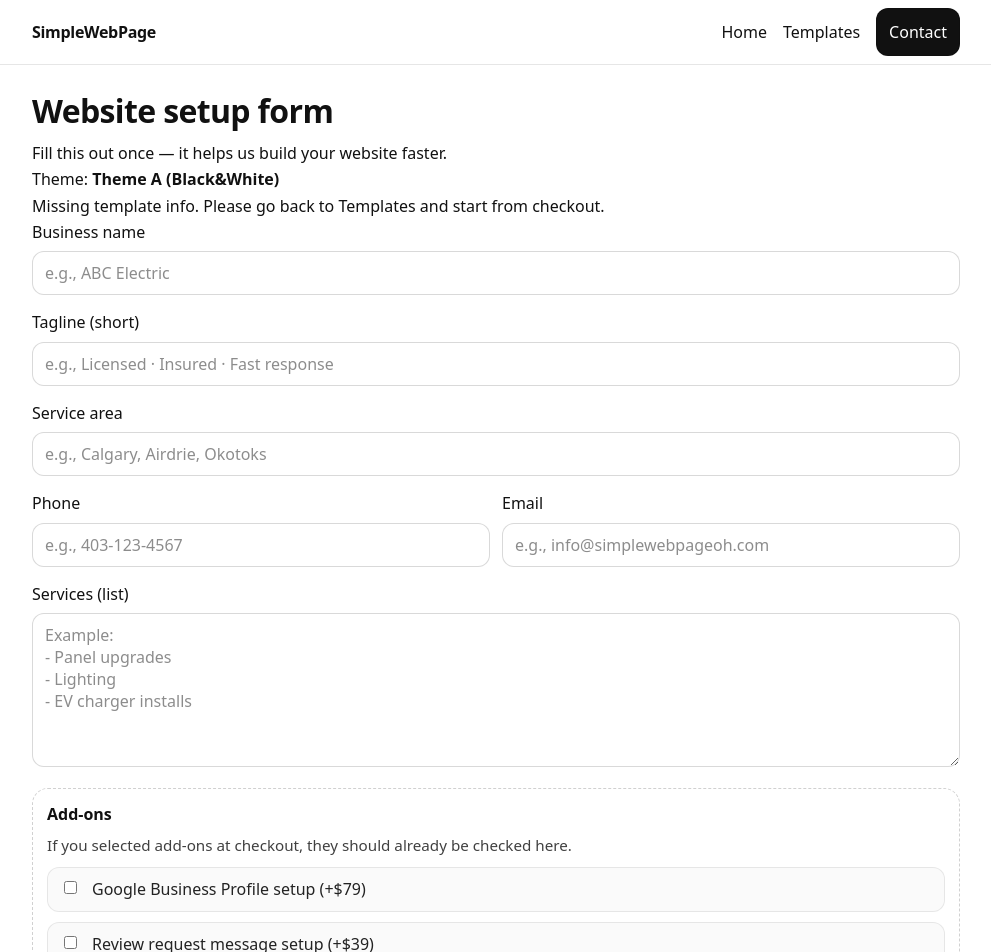
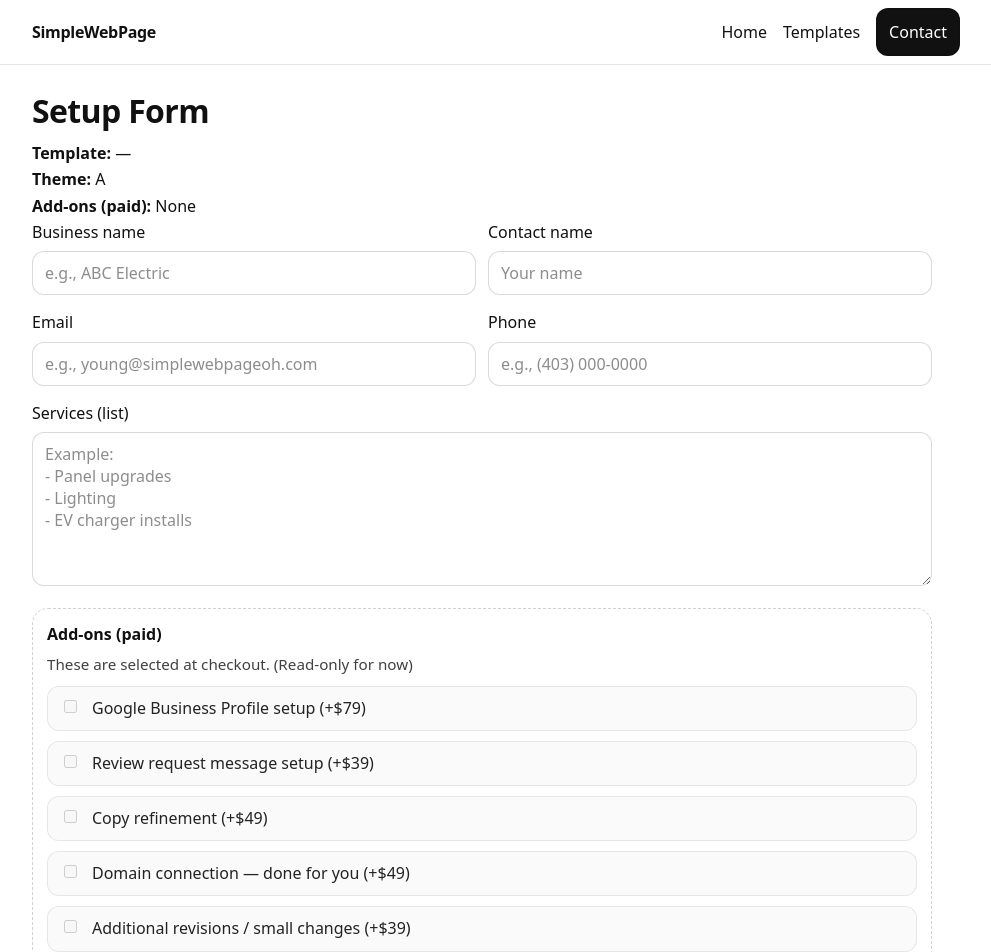
Before and after one commit to simplewebpageoh1/simplewebpage, a React (Vite) app: page /intake in a window 1280 px wide. Shown: the top 952 px of the page, without its empty margins (144-1135 px from the left). Built offline with nearby package versions, Linux system fonts and the light colour scheme; no server answers.

Commit message:
Semi-Final production ready update

```diff
--- a/src/pages/Intake/Intake.tsx
+++ b/src/pages/Intake/Intake.tsx
@@ -1,11 +1,7 @@
 // src/pages/Intake/Intake.tsx
-// ✅ 구매 후 '사업 정보/문구' 제출 폼(Intake Form)
-// - Netlify Forms 사용
-
-import { useEffect, useMemo, useState } from "react";
+import { useMemo, useState } from "react";
 import { useLocation, useNavigate } from "react-router-dom";
 import Seo from "../../components/seo/Seo";
-import { normalizeTheme, themeLabel } from "../../lib/theme";
 import styles from "./Intake.module.scss";
 
 type AddonKey =
@@ -13,74 +9,89 @@ type AddonKey =
   | "review_request"
   | "copy_refinement"
   | "domain_connection"
-  | "extra_revisions";
+  | "additional_revisions";
+
+const ADDON_LABELS: Record<AddonKey, string> = {
+  google_business: "Google Business Profile setup (+$79)",
+  review_request: "Review request message setup (+$39)",
+  copy_refinement: "Copy refinement (+$49)",
+  domain_connection: "Domain connection — done for you (+$49)",
+  additional_revisions: "Additional revisions / small changes (+$39)",
+};
+
+function parseAddons(raw: string): AddonKey[] {
+  const list = (raw || "")
+    .split(",")
+    .map((s) => s.trim())
+    .filter(Boolean);
+
+  const allow: AddonKey[] = [
+    "google_business",
+    "review_request",
+    "copy_refinement",
+    "domain_connection",
+    "additional_revisions",
+  ];
+
+  const set = new Set<AddonKey>();
+  for (const a of list) {
+    if (allow.includes(a as AddonKey)) set.add(a as AddonKey);
+  }
+  return [...set];
+}
 
 function encode(data: Record<string, string>) {
   return Object.keys(data)
-    .map((key) => encodeURIComponent(key) + "=" + encodeURIComponent(data[key]))
+    .map((key) => `${encodeURIComponent(key)}=${encodeURIComponent(data[key])}`)
     .join("&");
 }
 
-function parseAddons(csv: string): Set<AddonKey> {
-  const out = new Set<AddonKey>();
-  csv
-    .split(",")
-    .map((s) => s.trim())
-    .filter(Boolean)
-    .forEach((s) => {
-      if (
-        s === "google_business" ||
-        s === "review_request" ||
-        s === "copy_refinement" ||
-        s === "domain_connection" ||
-        s === "extra_revisions"
-      ) {
-        out.add(s);
-      }
+async function submitToNetlifyForms(formData: Record<string, string>) {
+  const res = await fetch("/", {
+    method: "POST",
+    headers: { "Content-Type": "application/x-www-form-urlencoded" },
+    body: encode(formData),
   });
-  return out;
+  if (!res.ok) throw new Error("Netlify form submit failed");
 }
 
 export default function Intake() {
   const navigate = useNavigate();
   const location = useLocation();
-  const params = useMemo(() => new URLSearchParams(location.search), [location.search]);
+  const params = useMemo(
+    () => new URLSearchParams(location.search),
+    [location.search],
+  );
 
-  // URL params (from Stripe success_url)
   const template = params.get("template") ?? "";
-  const theme = normalizeTheme(params.get("theme"));
-  const addonsCsv = params.get("addons") ?? "";
+  const theme = (params.get("theme") ?? "A").toUpperCase();
+  const addonsRaw = params.get("addons") ?? "";
 
-  const addonsFromUrl = useMemo(() => parseAddons(addonsCsv), [addonsCsv]);
+  // ✅ checkout에서 넘어온 addons만 "읽기 전용"으로 표시
+  const addonsList = useMemo(() => parseAddons(addonsRaw), [addonsRaw]);
+  const addonsSet = useMemo(() => new Set(addonsList), [addonsList]);
 
+  const hasGoogleBusiness = addonsSet.has("google_business");
+  const hasReviewRequest = addonsSet.has("review_request");
+  const hasCopyRefinement = addonsSet.has("copy_refinement");
+  const hasDomainConnection = addonsSet.has("domain_connection");
+  const hasAdditionalRevisions = addonsSet.has("additional_revisions");
+
+  const addonsDisplay = useMemo(() => {
+    if (!addonsList.length) return "None";
+    return addonsList.map((k) => ADDON_LABELS[k]).join(" | ");
+  }, [addonsList]);
+
+  // ----- form fields
   const [businessName, setBusinessName] = useState("");
-  const [tagline, setTagline] = useState("");
-  const [serviceArea, setServiceArea] = useState("");
+  const [contactName, setContactName] = useState("");
+  const [email, setEmail] = useState("");
   const [phone, setPhone] = useState("");
-  const [email, setEmail] = useState("");
   const [services, setServices] = useState("");
   const [about, setAbout] = useState("");
   const [logoLink, setLogoLink] = useState("");
   const [notes, setNotes] = useState("");
   const [layoutOrderRequest, setLayoutOrderRequest] = useState("");
-
-  // ✅ Add-ons (reflect what was paid)
-  const [addonCopywriting, setAddonCopywriting] = useState(false);
-  const [addonDomainConnection, setAddonDomainConnection] = useState(false);
-  const [addonExtraRevisions, setAddonExtraRevisions] = useState(false);
-  const [addonGoogleBusiness, setAddonGoogleBusiness] = useState(false);
-  const [addonReviewRequest, setAddonReviewRequest] = useState(false);
-
-  useEffect(() => {
-    // ✅ Pre-check paid add-ons.
-    // If the user already checked something (true), keep it.
-    // If checkout URL says it was purchased, ensure it becomes checked.
-    setAddonGoogleBusiness((v) => v || addonsFromUrl.has("google_business"));
-    setAddonReviewRequest((v) => v || addonsFromUrl.has("review_request"));
-    setAddonCopywriting((v) => v || addonsFromUrl.has("copy_refinement"));
-    setAddonDomainConnection((v) => v || addonsFromUrl.has("domain_connection"));
-    setAddonExtraRevisions((v) => v || addonsFromUrl.has("extra_revisions"));
-  }, [addonsFromUrl]);
 
   const [submitting, setSubmitting] = useState(false);
 
@@ -89,100 +100,101 @@ export default function Intake() {
     if (submitting) return;
     setSubmitting(true);
 
-    const formData: Record<string, string> = {
+    try {
+      const netlifyFormData: Record<string, string> = {
         "form-name": "intake",
+
         template,
         theme,
-      addons: addonsCsv,
+        addons: addonsList.join(","),
+
         businessName,
-      tagline,
-      serviceArea,
+        contactName,
+        email,
         phone,
-      email,
         services,
         about,
         logoLink,
         notes,
         layoutOrderRequest,
 
-      addonCopywriting: addonCopywriting ? "yes" : "no",
-      addonDomainConnection: addonDomainConnection ? "yes" : "no",
-      addonExtraRevisions: addonExtraRevisions ? "yes" : "no",
-      addonGoogleBusiness: addonGoogleBusiness ? "yes" : "no",
-      addonReviewRequest: addonReviewRequest ? "yes" : "no",
+        // ✅ 체크아웃에서 결제된 addons 상태(읽기 전용 표시값)도 저장
+        addon_google_business: hasGoogleBusiness ? "yes" : "no",
+        addon_review_request: hasReviewRequest ? "yes" : "no",
+        addon_copy_refinement: hasCopyRefinement ? "yes" : "no",
+        addon_domain_connection: hasDomainConnection ? "yes" : "no",
+        addon_additional_revisions: hasAdditionalRevisions ? "yes" : "no",
+
+        addonsDisplay,
       };
 
-    try {
-      const res = await fetch("/", {
-        method: "POST",
-        headers: { "Content-Type": "application/x-www-form-urlencoded" },
-        body: encode(formData),
-      });
+      await submitToNetlifyForms(netlifyFormData);
 
-      if (!res.ok) throw new Error("Intake submit failed");
+      // ✅ Intake 제출 후 ThankYou로 이동
+      // paid=1은 유지하되 from=intake를 붙여서 ThankYou가 Intake로 다시 리다이렉트 하지 않게 함
+      const qs = new URLSearchParams();
+      if (template) qs.set("template", template);
+      if (theme) qs.set("theme", theme);
+      if (addonsList.length) qs.set("addons", addonsList.join(","));
+      qs.set("paid", "1");
+      qs.set("from", "intake");
 
-      // 제출 후 Thank You로
-      const ty = new URLSearchParams();
-      ty.set("paid", "true");
-      if (template) ty.set("template", template);
-      ty.set("theme", theme);
-      if (addonsCsv) ty.set("addons", addonsCsv);
-      navigate(`/thank-you?${ty.toString()}`);
+      navigate(`/thank-you?${qs.toString()}`);
     } catch (err) {
-      alert("Submission failed. Please try again.");
       console.error(err);
+      alert("Submit failed. Please try again.");
     } finally {
       setSubmitting(false);
     }
   }
 
   return (
-    <main className={styles.page}>
+    <>
       <Seo
-        title="Website Setup Form | Submit Your Business Info"
-        description="Submit your business info to set up your one-page website template."
+        title="Setup Form | SimpleWebPageOH"
+        description="Tell us what to put on your one-page website."
         path="/intake"
       />
 
+      <main className={styles.page}>
         <div className="container">
-        <h1 className={styles.title}>Website setup form</h1>
-        <p className={styles.subtitle}>
-          Fill this out once — it helps us build your website faster.
-        </p>
+          <h1 className={styles.title}>Setup Form</h1>
 
-        <div className={styles.badgeRow}>
-          {template ? (
-            <span className={styles.badge}>
-              Template: <strong>{template}</strong>
-            </span>
-          ) : null}
-          <span className={styles.badge}>
-            Theme: <strong>{themeLabel(theme)}</strong>
-          </span>
+          <div className={styles.summary}>
+            <div>
+              <strong>Template:</strong> {template || "—"}
+            </div>
+            <div>
+              <strong>Theme:</strong> {theme || "—"}
+            </div>
+            <div>
+              <strong>Add-ons (paid):</strong> {addonsDisplay}
+            </div>
           </div>
 
-        {!template ? (
-          <div className={styles.notice}>
-            Missing template info. Please go back to Templates and start from checkout.
-          </div>
-        ) : null}
-
+          {/* ✅ Netlify가 폼을 “인식”하도록 */}
           <form
+            className={styles.form}
             name="intake"
             method="POST"
             data-netlify="true"
-          netlify-honeypot="bot-field"
+            data-netlify-honeypot="bot-field"
             onSubmit={handleSubmit}
           >
             <input type="hidden" name="form-name" value="intake" />
-
-          {/* honeypot */}
             <p style={{ display: "none" }}>
               <label>
                 Don’t fill this out if you're human: <input name="bot-field" />
               </label>
             </p>
 
+            {/* 쿼리 전달값도 hidden으로 남겨두면 Netlify record 보기 편함 */}
+            <input type="hidden" name="template" value={template} />
+            <input type="hidden" name="theme" value={theme} />
+            <input type="hidden" name="addons" value={addonsList.join(",")} />
+            <input type="hidden" name="addonsDisplay" value={addonsDisplay} />
+
+            <div className={styles.row2}>
               <label className={styles.label}>
                 Business name
                 <input
@@ -194,50 +206,33 @@ export default function Intake() {
               </label>
 
               <label className={styles.label}>
-            Tagline (short)
+                Contact name
                 <input
-              value={tagline}
-              onChange={(e) => setTagline(e.target.value)}
-              placeholder="e.g., Licensed · Insured · Fast response"
+                  value={contactName}
+                  onChange={(e) => setContactName(e.target.value)}
+                  required
+                  placeholder="Your name"
                 />
               </label>
-
-          <label className={styles.label}>
-            Service area
-            <input
-              value={serviceArea}
-              onChange={(e) => {
-                const v = e.target.value;
-                setServiceArea(v);
-                try {
-                  localStorage.setItem("intake:serviceArea", v);
-                } catch {
-                  // ignore
-                }
-              }}
-              required
-              placeholder="e.g., Calgary, Airdrie, Okotoks"
-            />
-          </label>
+            </div>
 
             <div className={styles.row2}>
-            <label className={styles.label}>
-              Phone
-              <input
-                value={phone}
-                onChange={(e) => setPhone(e.target.value)}
-                required
-                placeholder="e.g., 403-123-4567"
-              />
-            </label>
-
               <label className={styles.label}>
                 Email
                 <input
                   value={email}
                   onChange={(e) => setEmail(e.target.value)}
                   required
-                placeholder="e.g., info@simplewebpageoh.com"
+                  placeholder="e.g., young@simplewebpageoh.com"
+                />
+              </label>
+
+              <label className={styles.label}>
+                Phone
+                <input
+                  value={phone}
+                  onChange={(e) => setPhone(e.target.value)}
+                  placeholder="e.g., (403) 000-0000"
                 />
               </label>
             </div>
@@ -249,65 +244,72 @@ export default function Intake() {
                 onChange={(e) => setServices(e.target.value)}
                 required
                 rows={6}
-              placeholder={"Example:\n- Panel upgrades\n- Lighting\n- EV charger installs"}
+                placeholder={
+                  "Example:\n- Panel upgrades\n- Lighting\n- EV charger installs"
+                }
               />
             </label>
 
-          {/* Add-ons */}
+            {/* ✅ Add-ons (읽기 전용 표시만) */}
             <div className={styles.addonsBlock}>
-            <div className={styles.addonsTitle}>Add-ons</div>
+              <div className={styles.addonsTitle}>Add-ons (paid)</div>
               <p className={styles.addonsHint}>
-              If you selected add-ons at checkout, they should already be checked here.
+                These are selected at checkout. (Read-only for now)
               </p>
 
               <label className={styles.checkRow}>
                 <input
                   type="checkbox"
-                name="addonGoogleBusiness"
-                checked={addonGoogleBusiness}
-                onChange={(e) => setAddonGoogleBusiness(e.target.checked)}
+                  name="addon_google_business"
+                  checked={hasGoogleBusiness}
+                  readOnly
+                  disabled
                 />
-              <span>Google Business Profile setup (+$79)</span>
+                <span>{ADDON_LABELS.google_business}</span>
               </label>
 
               <label className={styles.checkRow}>
                 <input
                   type="checkbox"
-                name="addonReviewRequest"
-                checked={addonReviewRequest}
-                onChange={(e) => setAddonReviewRequest(e.target.checked)}
+                  name="addon_review_request"
+                  checked={hasReviewRequest}
+                  readOnly
+                  disabled
                 />
-              <span>Review request message setup (+$39)</span>
+                <span>{ADDON_LABELS.review_request}</span>
               </label>
 
               <label className={styles.checkRow}>
                 <input
                   type="checkbox"
-                name="addonCopywriting"
-                checked={addonCopywriting}
-                onChange={(e) => setAddonCopywriting(e.target.checked)}
+                  name="addon_copy_refinement"
+                  checked={hasCopyRefinement}
+                  readOnly
+                  disabled
                 />
-              <span>Copy refinement (+$49)</span>
+                <span>{ADDON_LABELS.copy_refinement}</span>
               </label>
 
               <label className={styles.checkRow}>
                 <input
                   type="checkbox"
-                name="addonDomainConnection"
-                checked={addonDomainConnection}
-                onChange={(e) => setAddonDomainConnection(e.target.checked)}
+                  name="addon_domain_connection"
+                  checked={hasDomainConnection}
+                  readOnly
+                  disabled
                 />
-              <span>Domain connection — done for you (+$49)</span>
+                <span>{ADDON_LABELS.domain_connection}</span>
               </label>
 
               <label className={styles.checkRow}>
                 <input
                   type="checkbox"
-                name="addonExtraRevisions"
-                checked={addonExtraRevisions}
-                onChange={(e) => setAddonExtraRevisions(e.target.checked)}
+                  name="addon_additional_revisions"
+                  checked={hasAdditionalRevisions}
+                  readOnly
+                  disabled
                 />
-              <span>Additional revisions / small changes (+$39)</span>
+                <span>{ADDON_LABELS.additional_revisions}</span>
               </label>
             </div>
 
@@ -349,11 +351,16 @@ export default function Intake() {
               />
             </label>
 
-          <button className={styles.submit} type="submit" disabled={submitting}>
+            <button
+              className={styles.submit}
+              type="submit"
+              disabled={submitting}
+            >
               {submitting ? "Submitting..." : "Submit"}
             </button>
           </form>
         </div>
       </main>
+    </>
   );
 }
--- a/src/pages/ThankYou/ThankYou.tsx
+++ b/src/pages/ThankYou/ThankYou.tsx
@@ -4,7 +4,10 @@ import Seo from "../../components/seo/Seo";
 
 export default function ThankYou() {
   const location = useLocation();
-  const params = useMemo(() => new URLSearchParams(location.search), [location.search]);
+  const params = useMemo(
+    () => new URLSearchParams(location.search),
+    [location.search],
+  );
 
   const template = params.get("template") ?? "";
   const theme = (params.get("theme") ?? "A").toUpperCase();
@@ -15,12 +18,12 @@ export default function ThankYou() {
 
   const from = (params.get("from") ?? "").toLowerCase();
   const isFromContact = from === "contact";
+  const isFromIntake = from === "intake";
 
   const checkoutUrl = useMemo(() => {
     const u = new URL("/checkout", window.location.origin);
     if (template) u.searchParams.set("template", template);
     if (theme) u.searchParams.set("theme", theme);
-    // Contact is lead-only: Add-ons are selected in Checkout
     return u.pathname + u.search;
   }, [template, theme]);
 
@@ -32,18 +35,33 @@ export default function ThankYou() {
     return u.pathname + u.search;
   }, [template, theme, addons]);
 
+  // ✅ 결제 직후(Stripe success)일 때만 Intake로 자동 이동
+  // ✅ Intake 제출 후 ThankYou로 온 경우(from=intake)는 자동 이동 금지 (루프 방지)
   useEffect(() => {
     if (!isPaid) return;
+    if (isFromIntake) return;
+
     const t = window.setTimeout(() => {
       window.location.href = intakeUrl;
     }, 2500);
+
     return () => window.clearTimeout(t);
-  }, [isPaid, intakeUrl]);
+  }, [isPaid, isFromIntake, intakeUrl]);
 
-  const pageTitle = isPaid ? "Order Confirmed | SimpleWebPageOH" : "Thank You | SimpleWebPageOH";
-  const headline = isPaid ? "Order confirmed 🎉" : "Message received ✅";
+  const pageTitle = isPaid
+    ? "Order Confirmed | SimpleWebPageOH"
+    : "Thank You | SimpleWebPageOH";
+
+  const headline = isPaid
+    ? isFromIntake
+      ? "Setup form submitted ✅"
+      : "Order confirmed 🎉"
+    : "Message received ✅";
+
   const intro = isPaid
-    ? "Payment received. Next, please fill out the setup form to start building your site."
+    ? isFromIntake
+      ? "Thanks! We received your setup details. We’ll review and contact you within 24 hours."
+      : "Payment received. Next, please fill out the setup form to start building your site."
     : "Thanks for reaching out. We’ll reply within 24 hours.";
 
   return (
@@ -57,7 +75,9 @@ export default function ThankYou() {
       <main style={{ padding: 48 }}>
         <div className="container">
           <h1>{headline}</h1>
-          <p style={{ marginTop: 12, opacity: 0.9, lineHeight: 1.6 }}>{intro}</p>
+          <p style={{ marginTop: 12, opacity: 0.9, lineHeight: 1.6 }}>
+            {intro}
+          </p>
 
           {!isPaid && !isFromContact && (
             <div
@@ -70,7 +90,8 @@ export default function ThankYou() {
                 lineHeight: 1.65,
               }}
             >
-              If you haven&apos;t paid yet, please go to checkout from the Templates page.
+              If you haven&apos;t paid yet, please go to checkout from the
+              Templates page.
             </div>
           )}
 
@@ -106,16 +127,30 @@ export default function ThankYou() {
             <ul style={{ margin: "8px 0 0 18px" }}>
               <li>
                 {isPaid
-                  ? "Complete the setup (Intake) form so we can build your site."
+                  ? isFromIntake
+                    ? "We’ll review your setup details and contact you by email."
+                    : "Complete the setup (Intake) form so we can build your site."
                   : "Preview templates and complete checkout to start."}
               </li>
-              <li>We’ll review your information within <strong>24 hours</strong>.</li>
-              <li>Your site will <strong>go live within 24–48 hours</strong> after review.</li>
+              <li>
+                We’ll review your information within <strong>24 hours</strong>.
+              </li>
+              <li>
+                Your site will <strong>go live within 24–48 hours</strong> after
+                review.
+              </li>
               <li>You’ll receive an email once your site is live.</li>
             </ul>
           </div>
 
-          <div style={{ display: "flex", flexWrap: "wrap", gap: 12, marginTop: 18 }}>
+          <div
+            style={{
+              display: "flex",
+              flexWrap: "wrap",
+              gap: 12,
+              marginTop: 18,
+            }}
+          >
             {isPaid && (
               <Link
                 to={intakeUrl}
```
Also changed, not shown: 1 other file (tests, documents, lock files or other folders). Lines whose indentation alone changed are shown as unchanged.
